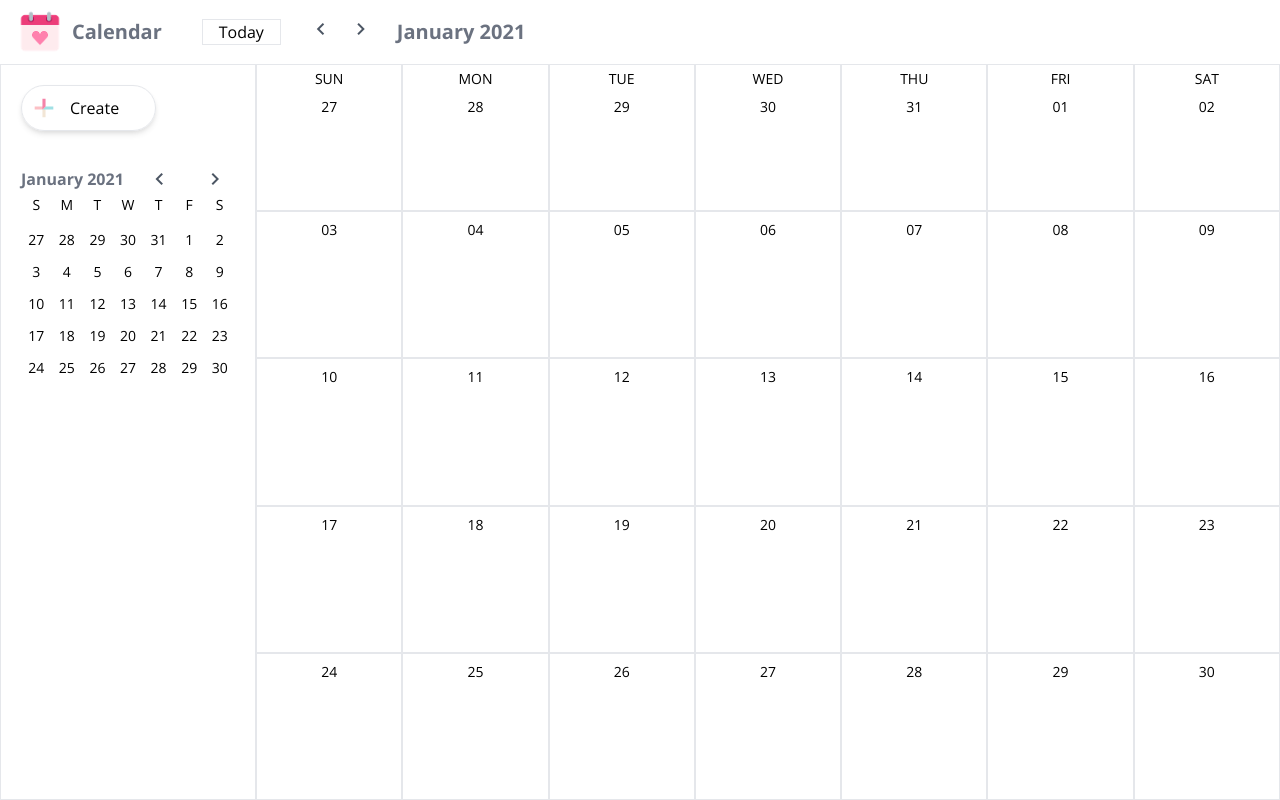
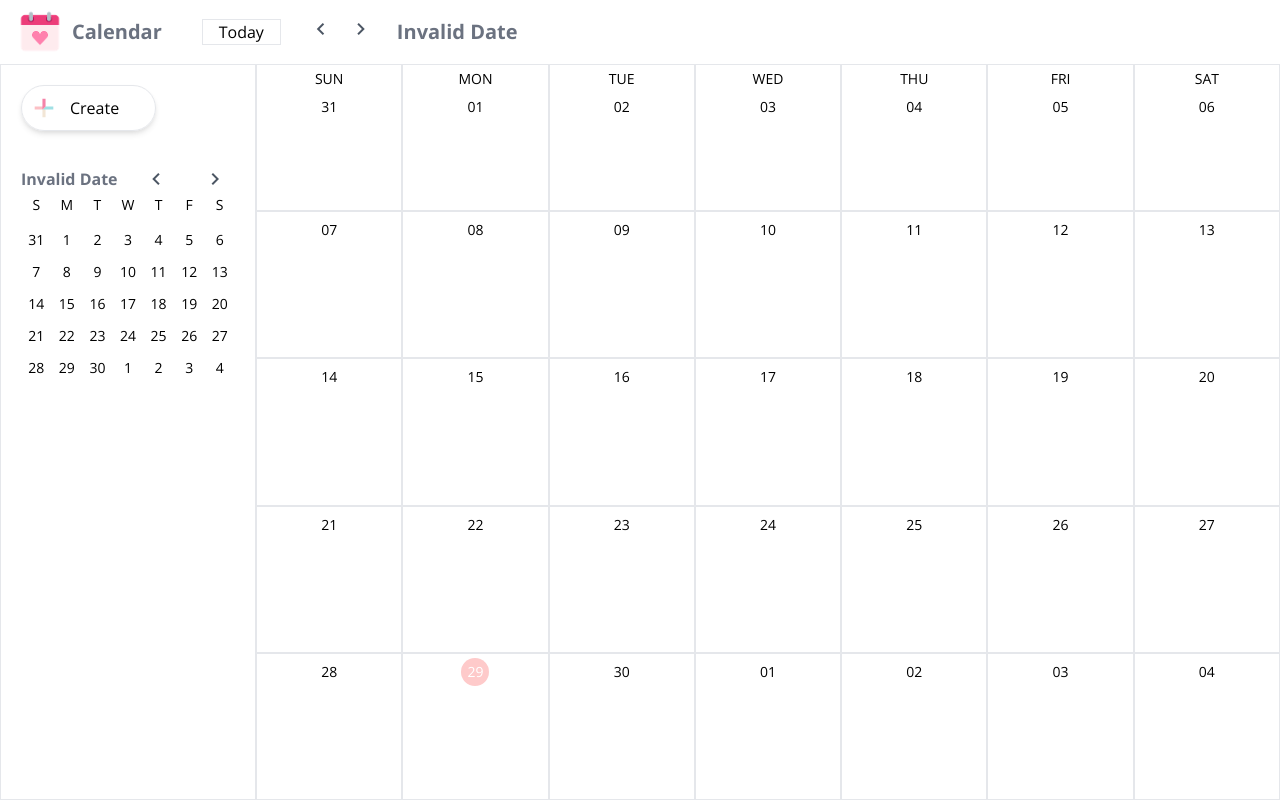
Before and after one commit to hannah-gkim/google-calendar-react, a React (Create React App) app: page / in a window 1280 px wide. Built offline with nearby package versions, Linux system fonts and the light colour scheme; the HTML template or start-up script is replaced by a standard one.

Commit message:
small calendar in progress

```diff
--- a/src/context/GlobalContext.js
+++ b/src/context/GlobalContext.js
@@ -1,8 +1,8 @@
 import React from "react";
 //initial state
 const GlobalContext = React.createContext({
-  monthIndex: 0,
-  setMonthIndex: (index) => {},
+  // monthIndex: 0,
+  // setMonthIndex: (index) => {},
 });
 
 export default GlobalContext;
```
Also changed, not shown: src/components/SmallCalendar.js (+6 -4 lines).
